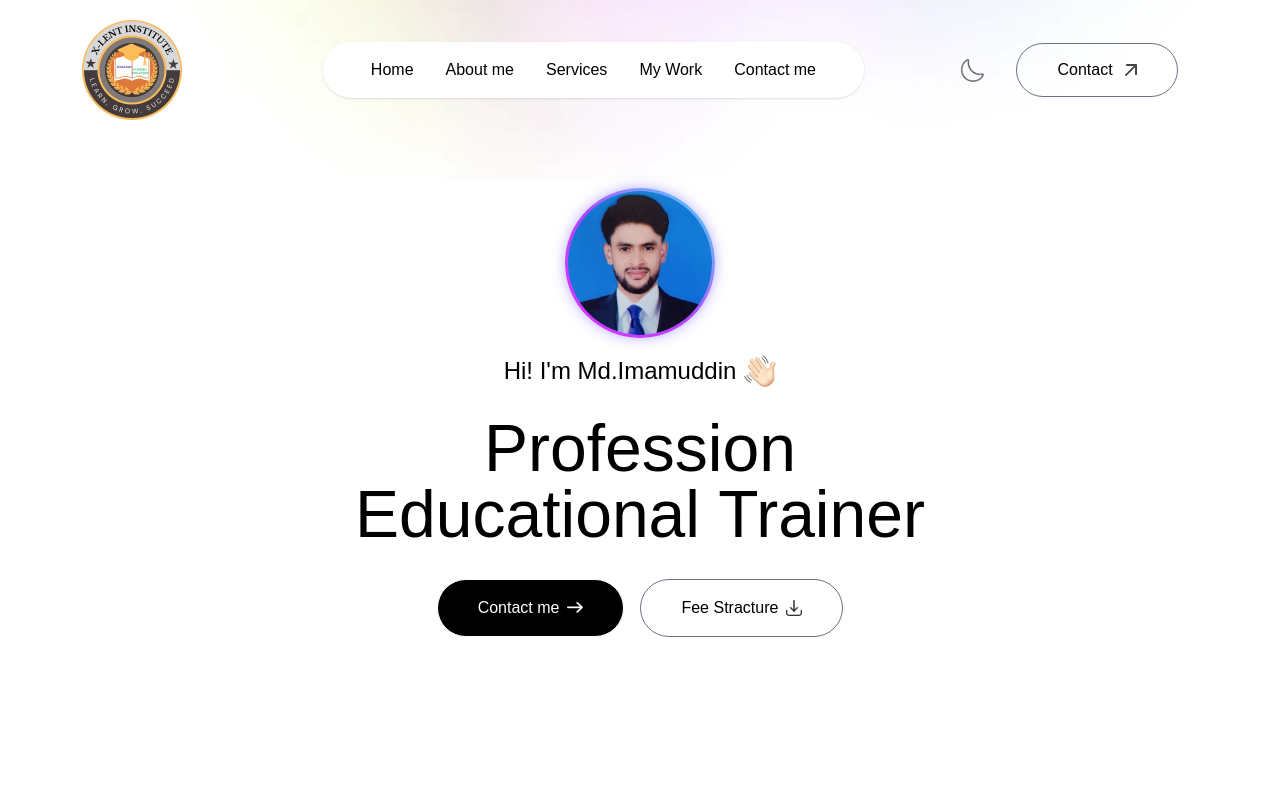
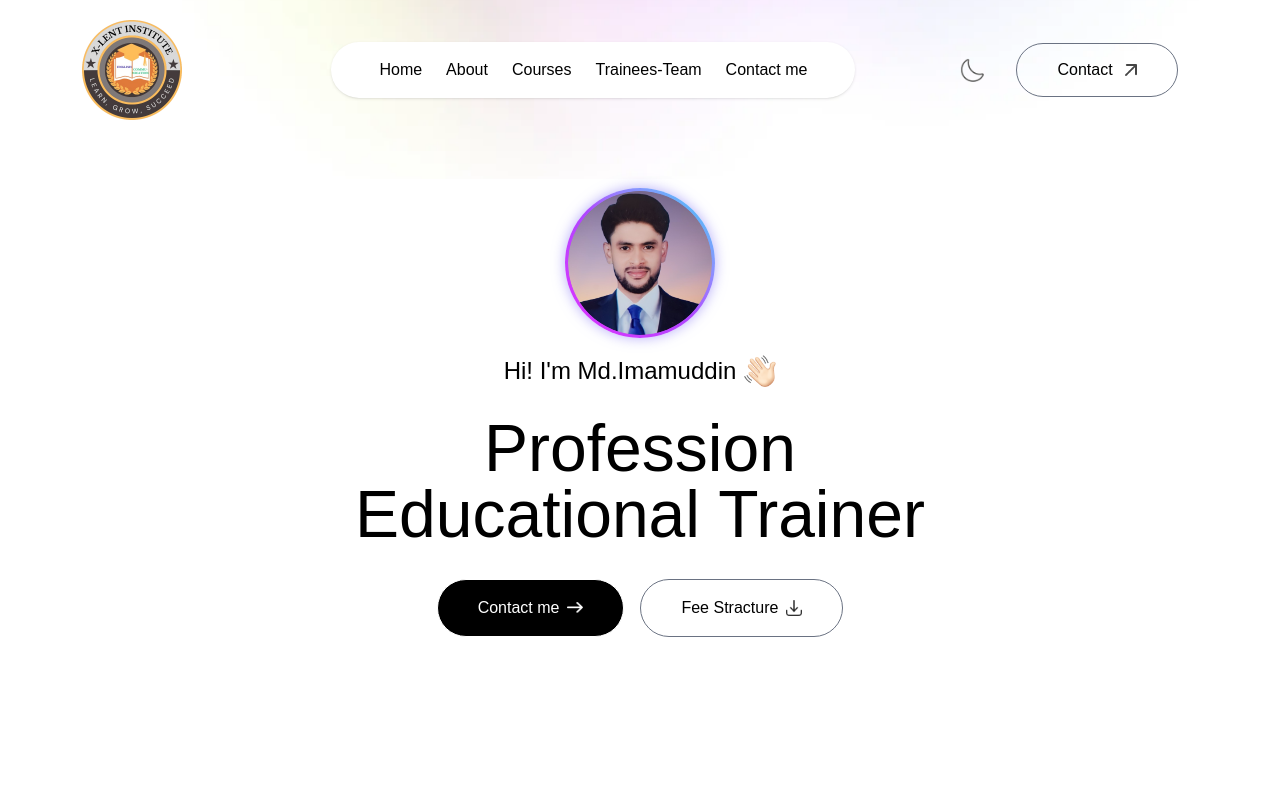
Before and after one commit to ASIFRAZA1415/Xlent_portfolio, a Next.js app: page / in a window 1280 px wide. Shown: the top 800 px of the page. Built offline with nearby package versions, Linux system fonts and the light colour scheme; a web font is replaced by a local one.

Commit message:
update about and  navbar section

```diff
--- a/assets/assets.js
+++ b/assets/assets.js
@@ -110,7 +110,7 @@ export const workData = [
         title: 'Sahil',
         description: 'Fire saftey Trainee -(MA) ',
         bgImage: work4,
-        link: 'https://www.youtube.com/shorts/Shf3rvcDAbM',
+        link: 'https://youtube.com/shorts/oDO_rExqIfA?si=a-6oCBiwQ4Ns1Swi',
 
     },
 
--- a/components/About.jsx
+++ b/components/About.jsx
@@ -36,7 +36,7 @@ const About = (isDarkMode) => {
         whileInView={{opacity: 1, scale:1}}
         transition={{duration: 0.5, delay: 0.6}}
          className='w-64 sm:w-80 rounded-3xl max-w-none'>
-            <Image src={assets.user_image} alt='user' className='w-full rounded-3xl' />
+            <Image src={assets.user_image} alt='user' className='w-full  rounded-3xl' />
 
         </motion.div>
 
--- a/components/Navbar.jsx
+++ b/components/Navbar.jsx
@@ -41,11 +41,11 @@ const Navbar = ({isDarkMode, setIsDarkMode}) => {
         <a href='#top'>
             <Image src={assets.logo} alt='' className='w-25 sm:w-20 md:w-22 lg:w-25 xl:w-25 ml-0 sm:ml-[-10px] md:ml-[-20px] cursor-pointer mr-5 sm:mr-8 md:mr-11 dark:invert '/>
         </a>
-        <ul className={`hidden md:flex items-center gap-6 lg:gap-8 rounded-full px-12 py-3 ${isScroll ? "" : "bg-white shadow-sm bg-opacity-50 dark:border dark:border-white/50 dark:bg-transparent"}  `}>
+        <ul className={`hidden md:flex items-center gap-4 lg:gap-6 rounded-full px-12 py-3 ${isScroll ? "" : "bg-white shadow-sm bg-opacity-50 dark:border dark:border-white/50 dark:bg-transparent"}  `}>
             <li><a href='#home'>Home</a></li>
-            <li><a className='font-Ovo' href='#about'>About me</a></li>
-            <li><a className='font-Ovo' href='#services'>Services</a></li>
-            <li><a className='font-Ovo' href='#work'>My Work</a></li>
+            <li><a className='font-Ovo' href='#about'>About </a></li>
+            <li><a className='font-Ovo' href='#services'>Courses</a></li>
+            <li><a className='font-Ovo' href='#work'>Trainees-Team</a></li>
             <li><a className='font-Ovo' href='#contact'>Contact me </a></li>
 
         </ul>
```
Also changed, not shown: assets/profile-img.png, assets/user-image.png.
